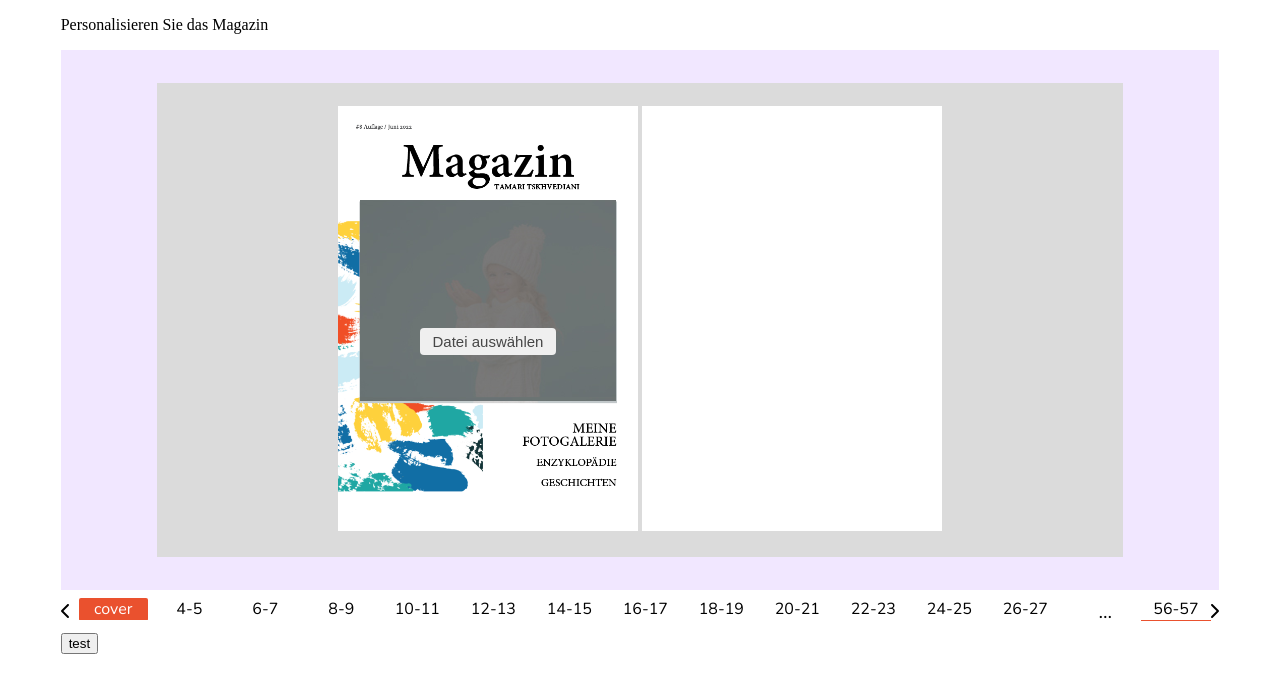
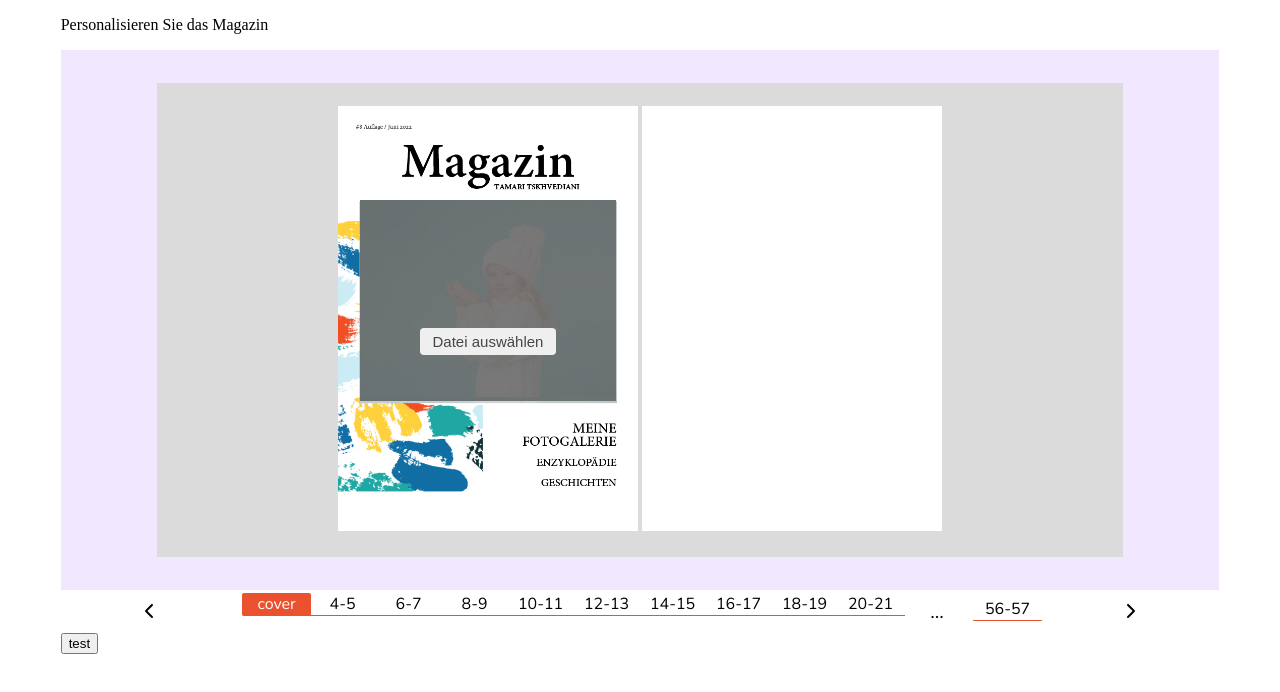
Before and after one commit to Ilia898/Angular-SASS-project-page-banners, an Angular app in the folder pagesandparts/: page /post in a window 1280 px wide. Shown: the top 692 px of the page. Built offline with nearby package versions, Linux system fonts and the light colour scheme.

Commit message:
21.03.23-2

```diff
--- a/pagesandparts/src/app/pages/editor/editor.component.html
+++ b/pagesandparts/src/app/pages/editor/editor.component.html
@@ -126,11 +126,11 @@
     </div>
   </div>
   <div class="col-12-xs n-block">
-    <div class="arrow-left" (click)="btnEventLeft()">
+    <div class="arrow-left" (click)="btnEventArrow(pageHidden - 1)">
       <fa-icon [icon]="btnLeft"></fa-icon>
     </div>
-    <div class="page-dots" *ngIf="pageHidden !== 0" (click)="endPage()">
-      <div (click)="startPage()">
+    <div class="page-dots" *ngIf="pageHidden !== 0">
+      <div (click)="btnEventArrow(0)">
         <span>cover</span>
       </div>
       <span class="dots">...</span>
@@ -139,17 +139,20 @@
       <div class="page-number"
       *ngFor="let pageNumber of pageNumber; let i = index"
       (click)="setActiveButton(i)" >
-        <span [ngClass]="{'active': pageHidden === i}">{{ pageNumber }}</span>
+        <span
+        *ngIf="i >= startPageNumber  && i <= endPageNumber"
+        [ngClass]="{'active': pageHidden === i}"
+        >{{ pageNumber }}</span>
       </div>
     </div>
 
-    <div class="page-dots" *ngIf="pageHidden !== 27" (click)="endPage()">
+    <div class="page-dots" *ngIf="pageHidden !== 27">
       <span class="dots">...</span>
-      <div (click)="endPage()">
+      <div (click)="btnEventArrow(27)">
         <span>{{pageNumber[27]}}</span>
       </div>
     </div>
-    <div class="arrow-right" (click)="btnEventRight()">
+    <div class="arrow-right" (click)="btnEventArrow(pageHidden + 1)">
       <fa-icon [icon]="btnRight"></fa-icon>
     </div>
   </div>
--- a/pagesandparts/src/app/pages/editor/editor.component.scss
+++ b/pagesandparts/src/app/pages/editor/editor.component.scss
@@ -92,11 +92,9 @@
 
     .number-block{
       height: 30px;
-      overflow: hidden;
 
       .page-number{
         display: inline-block;
-        padding: 5px;
 
         span{
           display: block;
--- a/pagesandparts/src/app/pages/editor/editor.component.ts
+++ b/pagesandparts/src/app/pages/editor/editor.component.ts
@@ -11,6 +11,10 @@ export class EditorComponent implements OnInit {
 
   pagesBlock = pagesBlock.pagesBlock;
   pageHidden = 0;
+  totalPage = 27;
+  viewPage = 10 - 1;
+  startPageNumber = this.pageHidden;
+  endPageNumber = this.startPageNumber + this.viewPage;
   btnLeft = faChevronLeft;
   btnRight = faChevronRight;
 
@@ -24,26 +28,25 @@ export class EditorComponent implements OnInit {
 
   setActiveButton(index: number): void {
     this.pageHidden = index;
+
+    if(this.pageHidden >= 0 && this.pageHidden <= this.totalPage - this.viewPage){
+      this.startPageNumber = this.pageHidden;
+      this.endPageNumber = this.startPageNumber + this.viewPage;
+    }else if(this.totalPage - this.viewPage <= this.pageHidden){
+      this.startPageNumber = this.totalPage - this.viewPage;
+      this.endPageNumber = this.totalPage;
+    }
   }
 
-  endPage(){
-    this.pageHidden = 27;
-  }
-
-  startPage(){
-    this.pageHidden = 0;
-  }
-
-  btnEventLeft(){
-    this.pageHidden -= 1;
-  }
-
-  btnEventRight(){
-    this.pageHidden += 1;
+  btnEventArrow(pageN: number){
+    if(pageN >= 0 && pageN <= 27){
+      this.pageHidden = pageN;
+      this.setActiveButton(pageN);
+    }
   }
 
 test(){
-  console.log(this.pagesBlock[0], this.pageNumber[27])
+  console.log(this.pagesBlock[0], this.pageNumber[17])
 }
 
 
```
